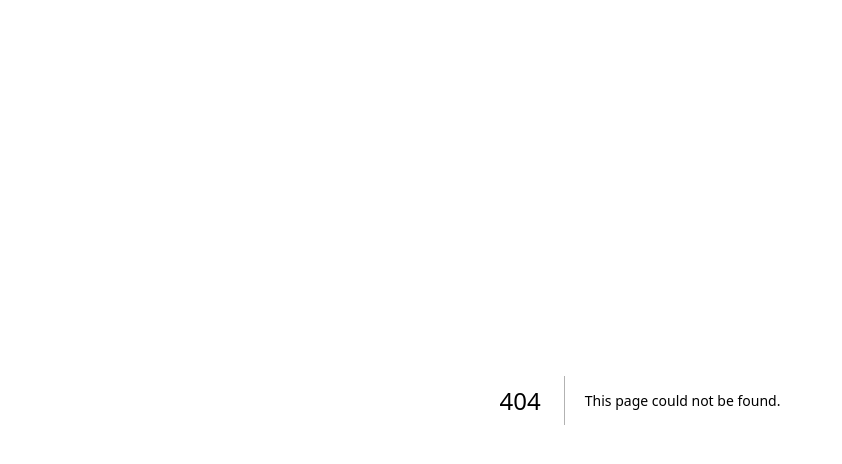
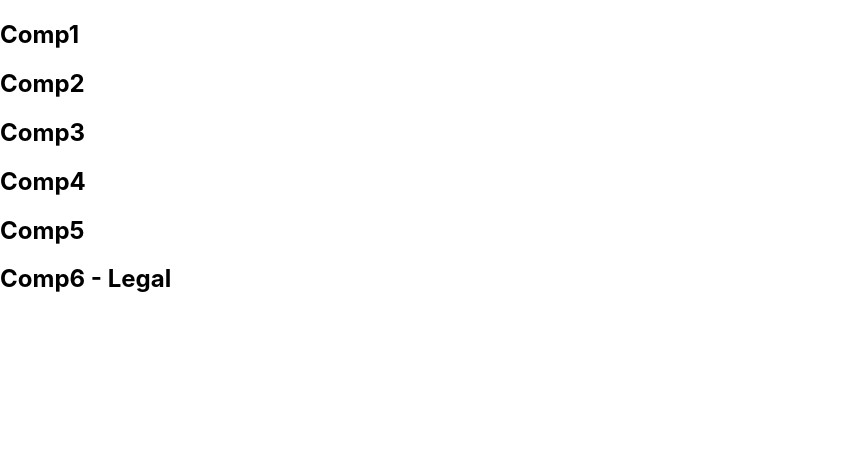
Before and after one commit to naiaragabriela/exercicios, a Next.js app: page /modulo/teste in a window 1280 px wide. Before the commit this address had no page. Shown: the top 464 px of the page, without its empty margins (0-842 px from the left). Built offline with nearby package versions, Linux system fonts and the light colour scheme.

Commit message:
Feat: Export/Import components

```diff
--- /dev/null
+++ b/components/modulo/funcionais.jsx
@@ -0,0 +1,29 @@
+export function Comp1() {
+    return <h2>Comp1</h2>
+}
+
+export const Comp2 = function () {
+    return <h2>Comp2</h2>
+}
+
+//funcao anonima
+export default function () {
+    return <h2>Comp3</h2>
+}
+
+//arrow function
+export const Comp4 = props => {
+    return <h2>Comp4</h2>
+}
+
+const Comp5 = () => <h2>Comp5</h2>
+
+const Comp6 = props => (
+    <div>
+        <h2>Comp6 - {props.msg}</h2>
+    </div>
+)
+
+export {
+    Comp5, Comp6
+}
--- /dev/null
+++ b/pages/modulo/teste.jsx
@@ -0,0 +1,14 @@
+import Padrao, { Comp1 as Blabla, Comp2, Comp4, Comp5, Comp6 } from '../../components/modulo/funcionais';
+
+export default function teste() {
+    return (
+        <div>
+            <Blabla />
+            <Comp2 />
+            <Padrao />
+            <Comp4 />
+            <Comp5 />
+            <Comp6 msg="Legal"/>
+        </div>
+    )
+}
```
